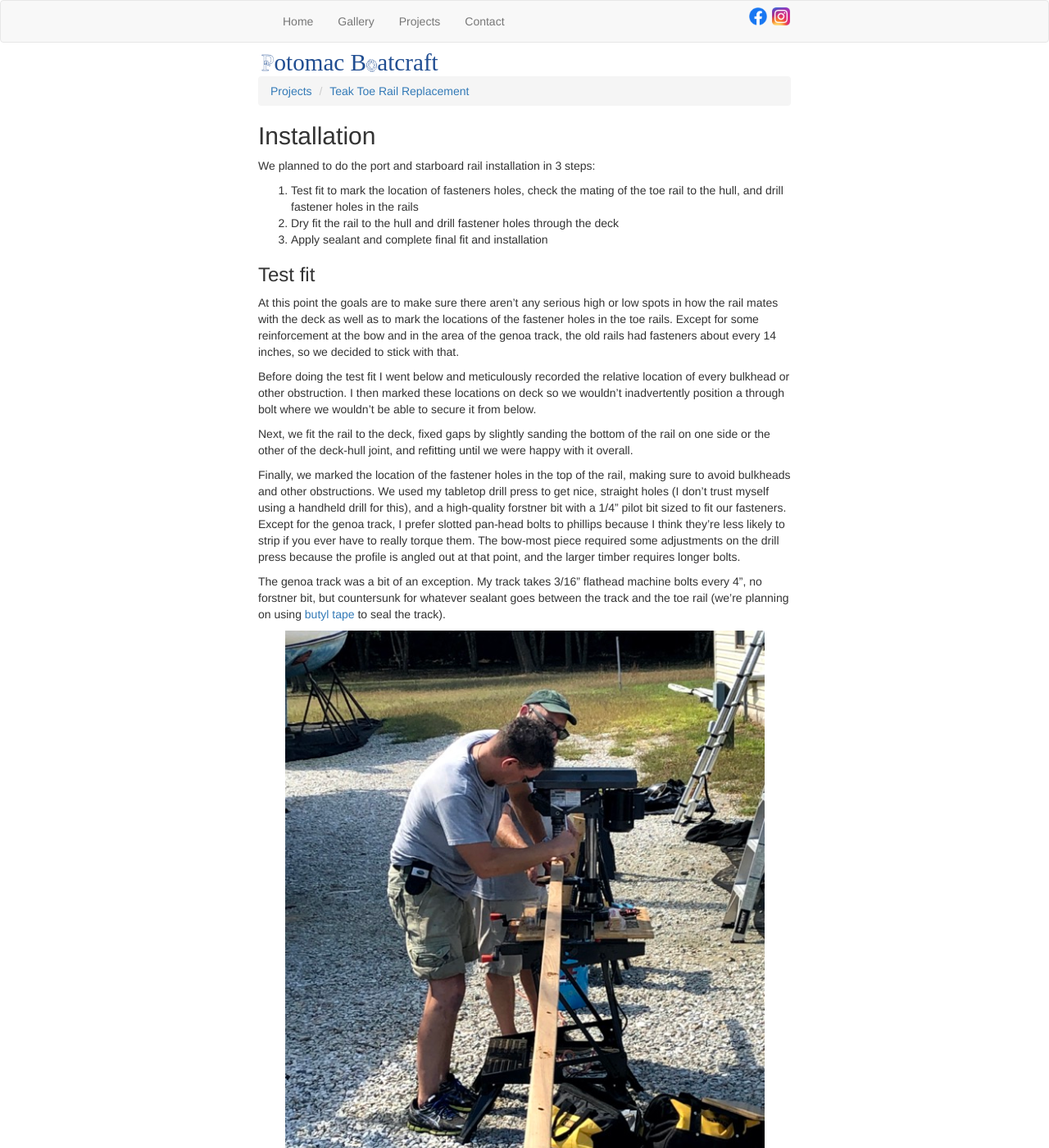
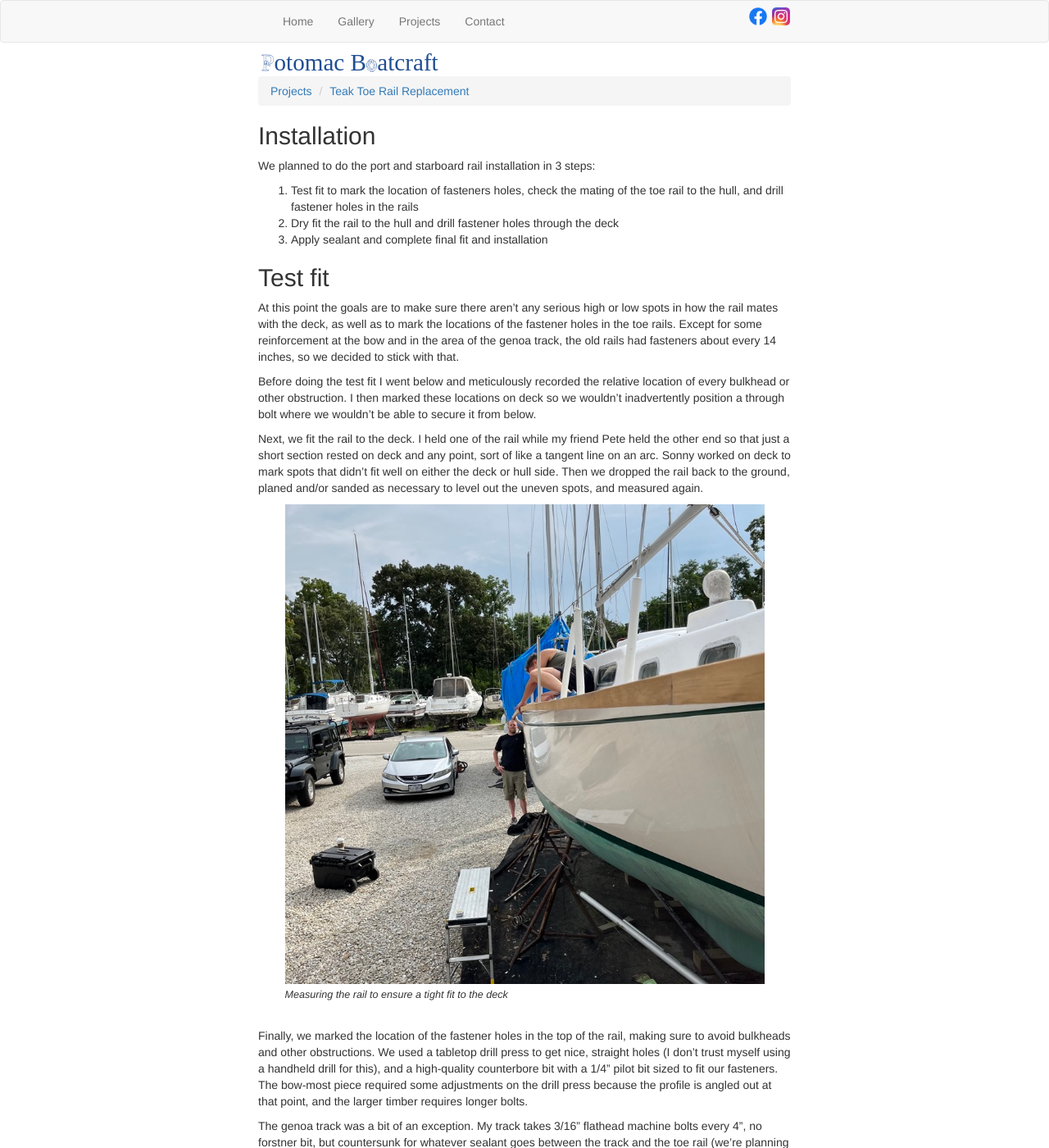
Before and after one commit to tgherzog/boatworks, a Jekyll site: the page built from projects/toerails/_posts/2022-07-26-installation.md, in a window 1280 px wide and 1400 px high. Shown: the whole window at 82% size. Built offline with Jekyll 4.4.1, drawn with Linux system fonts in a browser that asks for light colours.

Commit message:
Updates to toerail installation

```diff
--- a/projects/toerails/_posts/2021-09-05-installation.md
+++ b/projects/toerails/_posts/2022-07-26-installation.md
@@ -9,10 +9,10 @@ We planned to do the port and starboard rail installation in 3 steps:
 2. Dry fit the rail to the hull and drill fastener holes through the deck
 3. Apply sealant and complete final fit and installation
 
-### Test fit ###
+## Test fit ##
 
 At this point the goals are to make sure there aren't any serious high or low spots in how the rail
-mates with the deck as well as to mark the locations of the fastener holes in the toe rails. Except
+mates with the deck, as well as to mark the locations of the fastener holes in the toe rails. Except
 for some reinforcement at the bow and in the area of the genoa track, the old rails had fasteners about
 every 14 inches, so we decided to stick with that.
 
@@ -20,21 +20,24 @@ Before doing the test fit I went below and meticulously recorded the relative lo
 or other obstruction. I then marked these locations on deck so we wouldn't inadvertently position a
 through bolt where we wouldn't be able to secure it from below.
 
-Next, we fit the rail to the deck, fixed gaps by slightly sanding the bottom of the rail on one side
-or the other of the deck-hull joint, and refitting until we were happy with it overall.
+Next, we fit the rail to the deck. I held one of the rail while my friend Pete held the other end
+so that just a short section rested on deck and any point, sort of like a tangent line on
+an arc. Sonny worked on deck to mark spots that didn't fit well on either the deck or hull side.
+Then we dropped the rail back to the ground, planed and/or sanded as necessary to level out the
+uneven spots, and measured again.
+
+ ![measuring the toerail fit to the deck](images/dry-fit-deck-measurements-web.jpg
+   "Measuring the rail to ensure a tight fit to the deck")
 
 Finally, we marked the location of the fastener holes in the top of the rail, making sure to avoid
-bulkheads and other obstructions. We used my tabletop drill press to get nice, straight holes (I don't
+bulkheads and other obstructions. We used a tabletop drill press to get nice, straight holes (I don't
 trust myself using a handheld drill for this), and a
-high-quality forstner bit with a 1/4" pilot bit sized to fit our fasteners.
-Except for the genoa track, I prefer slotted pan-head bolts to phillips because I think they're less likely to strip
-if you ever have to really torque them. The bow-most piece required some adjustments on the drill press
+high-quality counterbore bit with a 1/4" pilot bit sized to fit our fasteners.
+The bow-most piece required some adjustments on the drill press
 because the profile is angled out at that point, and the larger timber requires longer bolts.
 
 The genoa track was a bit of an exception. My track takes 3/16" flathead machine bolts every 4", no forstner bit,
 but countersunk for whatever sealant goes between the track and the toe rail (we're planning on using
 [butyl tape](https://shop.marinehowto.com/products/bed-it-tape) to seal the track).
 
-![drilling fastener holes](images/drilling-fastener-holes-web.jpg "Drilling fastener holes on a tabletop drill press")
-
-(to be continued...)
+![drilling fastener holes](images/dry-fit-fastener-holes-web.jpg "Drilling fastener holes on a tabletop drill press")
```
Also changed, not shown: projects/toerails/_posts/2019-08-02-scarf-joints.md (+8 -1 lines), projects/toerails/images/drilling-fastener-holes-web.jpg (deleted), projects/toerails/images/dry-fit-deck-measurements-web.jpg (added), projects/toerails/images/dry-fit-fastener-holes-web.jpg (added).
